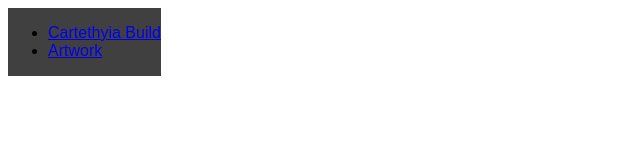
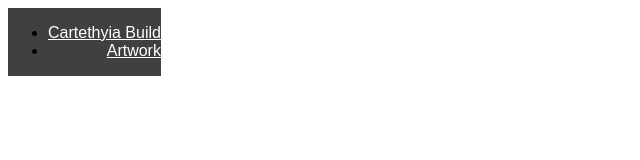
Before and after one commit to disscuit/cartethyia, a plain HTML site: page index.html in a window 1280 px wide. Shown: the whole page, without its empty margins (0-640 px from the left). Drawn offline with Linux system fonts and the light colour scheme.

Commit message:
Update styles.css

```diff
--- a/styles.css
+++ b/styles.css
@@ -6,7 +6,7 @@
  font-family: "Segoe-UI",Arial,sans-serif;
  list-style-type: none;
 }
-.desktop=header a {
+.desktop-header a {
   float: right;
   color: white;
   list-style-type: none;
```
